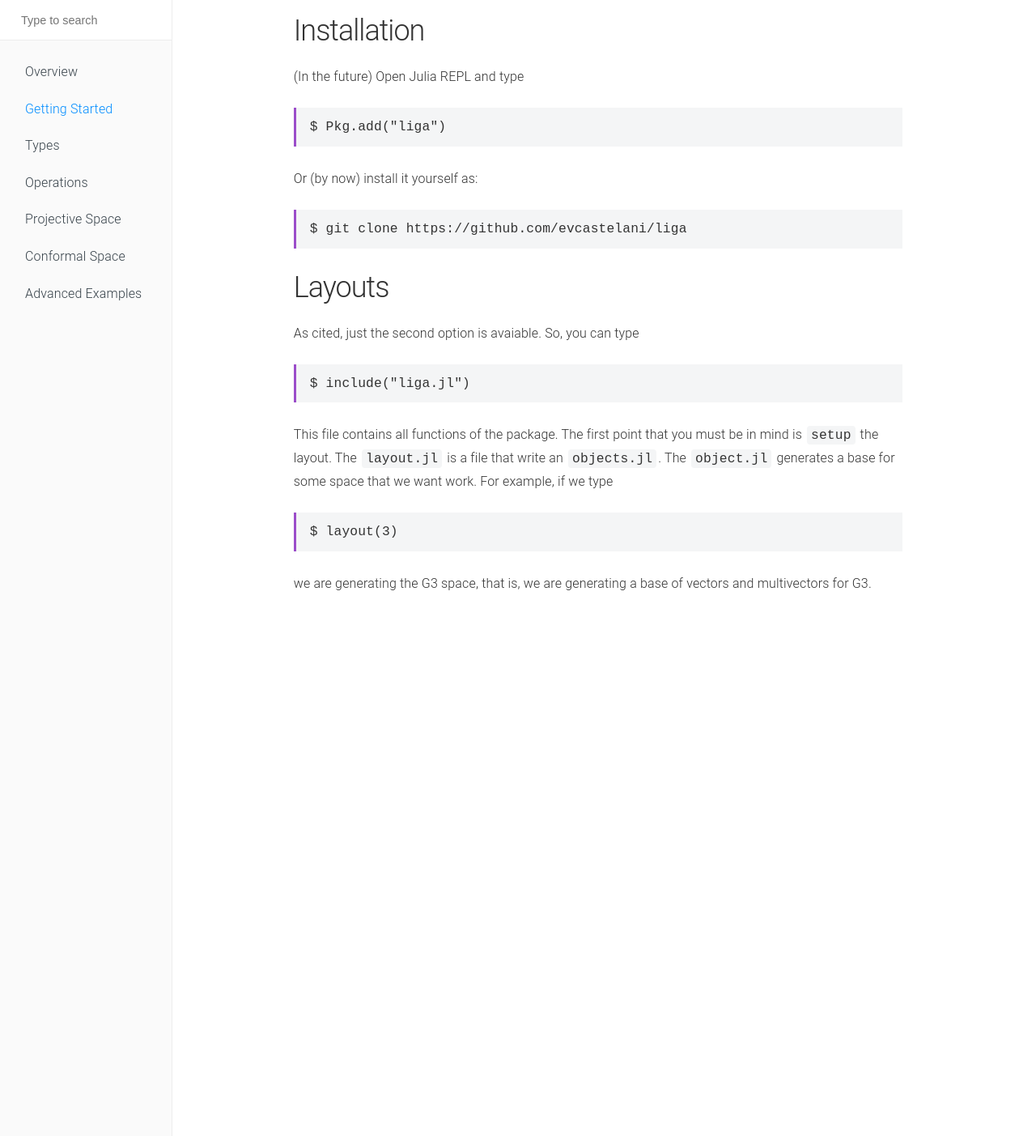
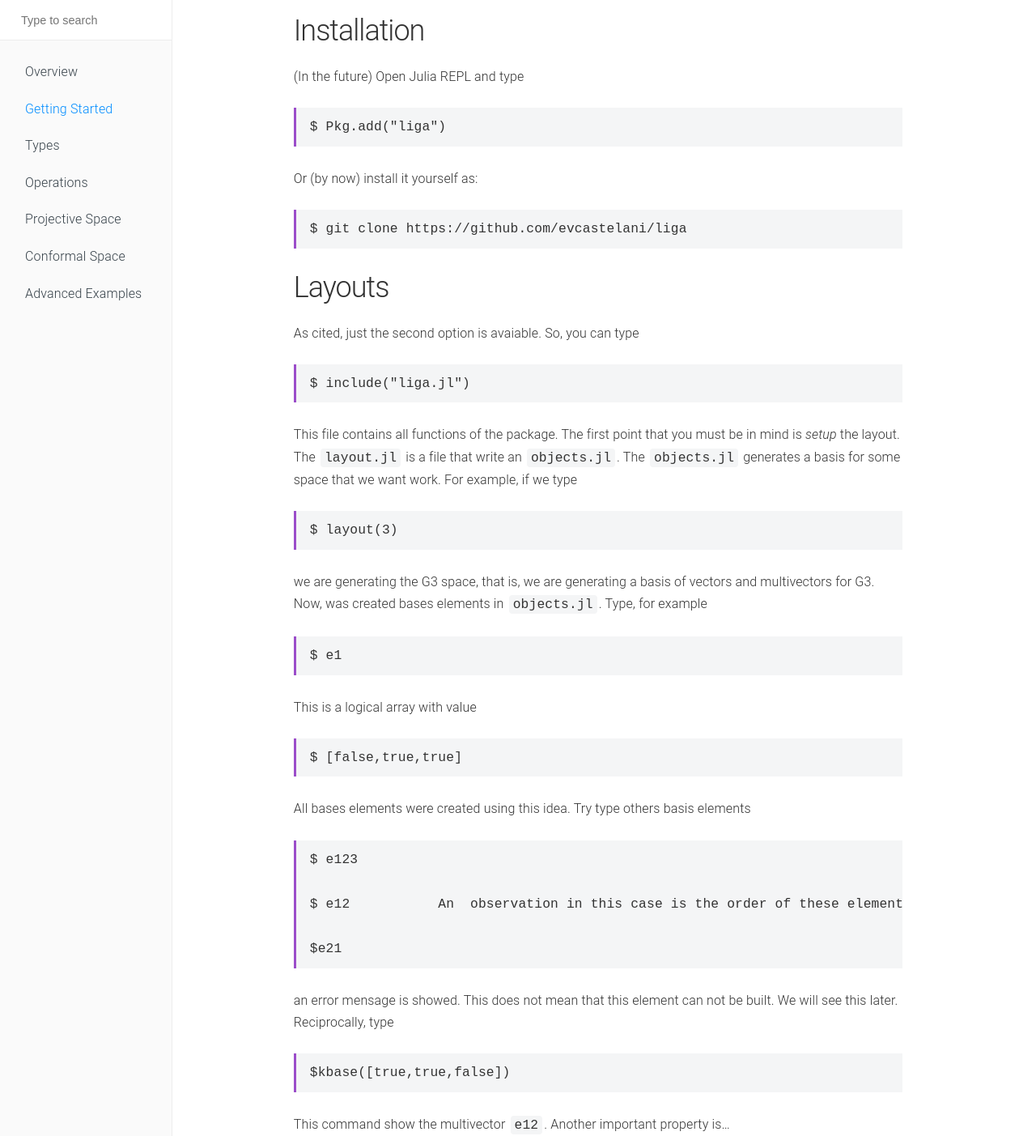
Before and after one commit to Viniriter/liga, a Jekyll site: the page built from docs/gettingstared.md, in a window 1280 px wide. Shown: the whole page at 81% size. Built offline with Jekyll 4.4.1, drawn with Linux system fonts in a browser that asks for light colours.

Commit message:
some additional explanations about layout.jl

````diff
--- a/docs/gettingstared.md
+++ b/docs/gettingstared.md
@@ -22,11 +22,30 @@ As cited, just the second option is avaiable. So, you can type
 	$ include("liga.jl")
 
 This file contains all functions of the package. The first point that you must
-be in mind is ```setup``` the layout. The ```layout.jl``` is a file that write
-an ```objects.jl```. The ```object.jl``` generates a base for some space that
-we want work. For example, if we type
+be in mind is *setup* the layout. The ```layout.jl``` is a file that write
+an ```objects.jl```. The ```objects.jl``` generates a basis for some space that we want work. For example, if we type
 
 	$ layout(3)
 
-we are generating  the G3 space, that is, we are generating a base of vectors and
-multivectors for G3.
+we are generating  the G3 space, that is, we are generating a basis of vectors and multivectors for G3. Now, was created bases elements in ```objects.jl```. Type, for example
+
+    $ e1
+
+This is a logical array with value
+
+    $ [false,true,true]
+
+All bases elements were created using this idea. Try type others basis elements
+
+    $ e123
+
+    $ e12
+An  observation in this case is the order of these elements are important. If you type
+
+    $e21
+
+an error mensage is showed. This does not mean that this element can not be built. We will see this later. Reciprocally, type
+
+    $kbase([true,true,false])
+
+This command show the multivector ```e12```. Another important property is...
````
